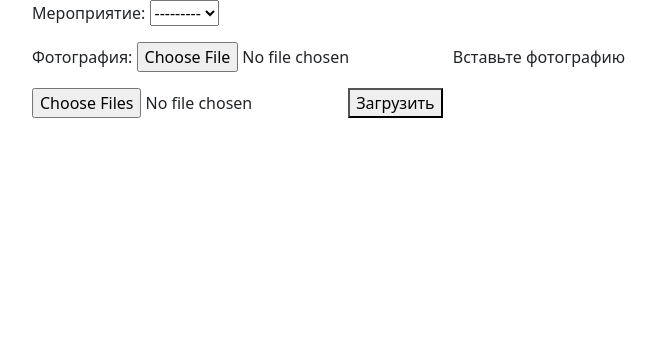
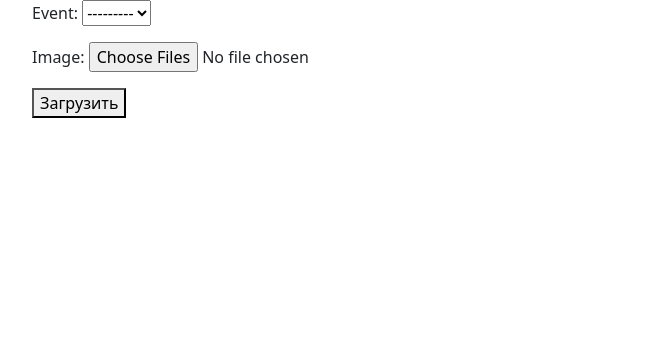
Before and after one commit to Iceeyess/dance_theatre_for_kids, a Django app: page /gallery/creation/ in a window 1280 px wide. Shown: the part 56-420 px from the top of the page, without its empty margins (50-706 px from the left). Run offline with Django 5.2, Linux system fonts and the light colour scheme; data that the repository does not hold is empty; parts of the project's set-up code (start-up, migrations or seed data) failed here and were passed over; some libraries are stand-ins or nearby versions.

Commit message:
gallery_form.html was modified for multiply file images.

```diff
--- /dev/null
+++ b/theatre/forms.py
@@ -0,0 +1,25 @@
+from django import forms
+from .models import Gallery, PlaybillSchedule
+
+
+class MultipleFileInput(forms.ClearableFileInput):
+    allow_multiple_selected = True
+
+
+class MultipleFileField(forms.FileField):
+    def __init__(self, *args, **kwargs):
+        kwargs.setdefault("widget", MultipleFileInput())
+        super().__init__(*args, **kwargs)
+
+    def clean(self, data, initial=None):
+        single_file_clean = super().clean
+        if isinstance(data, (list, tuple)):
+            result = [single_file_clean(d, initial) for d in data]
+        else:
+            result = single_file_clean(data, initial)
+        return result
+
+
+class PhotoForm(forms.Form):
+    event = forms.ModelChoiceField(queryset=PlaybillSchedule.objects.all())
+    image = MultipleFileField()
--- a/theatre/models.py
+++ b/theatre/models.py
@@ -167,7 +167,7 @@ class Gallery(models.Model):
 
 
     def __str__(self):
-        return self.event
+        return self.image
 
     class Meta:
         verbose_name = 'галерея'
--- a/theatre/templates/theatre/gallery_form.html
+++ b/theatre/templates/theatre/gallery_form.html
@@ -10,7 +10,6 @@
         <form method="post" enctype="multipart/form-data">
             {% csrf_token %}
             {{ form.as_p }}
-            <input name="gallery" type="file" size="50" accept="image/*" multiple>
             <button type="submit">Загрузить</button>
         </form>
     </div>
--- a/theatre/views.py
+++ b/theatre/views.py
@@ -5,9 +5,11 @@ import random
 
 from django.urls import reverse_lazy
 from django.views.generic import ListView, DetailView, CreateView, DeleteView
-
+from django.views.generic.edit import FormView
 from config.settings import topics, active_topics
 from theatre.apps import TheatreConfig
+from theatre.forms import PhotoForm
+
 from theatre.models import RegularClassSchedule, PlaybillSchedule, Teacher, Gallery
 from users.models import BankAccountOrganization
 
@@ -57,16 +59,26 @@ class GalleryListView(ListView):
         return Gallery.objects.filter(mark_deletion=False)
 
 
-class GalleryCreateView(CreateView):
-    model = Gallery
+class GalleryCreateView(FormView):
+    form_class = PhotoForm
+    success_url = reverse_lazy('theatre:gallery')
     extra_context = dict(header_name=topics['gallery'], topics=topics, active_topics=active_topics)
-    fields = ('event', 'image', )
-    success_url = reverse_lazy('theatre:gallery')
+    template_name = 'theatre/gallery_form.html'
+
+    def post(self, request, *args, **kwargs):
+        form_class = self.get_form_class()
+        form = self.get_form(form_class)
+        if form.is_valid():
+            return self.form_valid(form)
+        else:
+            return self.form_invalid(form)
 
     def form_valid(self, form):
-        new_image = form.save()
-        for item in self.request.FILES.getlist('gallery'):
-            Gallery.objects.create(image=item, event=new_image)
+        """Сохраняем несколько файлов с изображениями"""
+        images = form.cleaned_data['image']
+        event = form.cleaned_data.get('event')
+        for image in images:
+            Gallery.objects.create(image=image, event=event)
         return super().form_valid(form)
 
 
```
